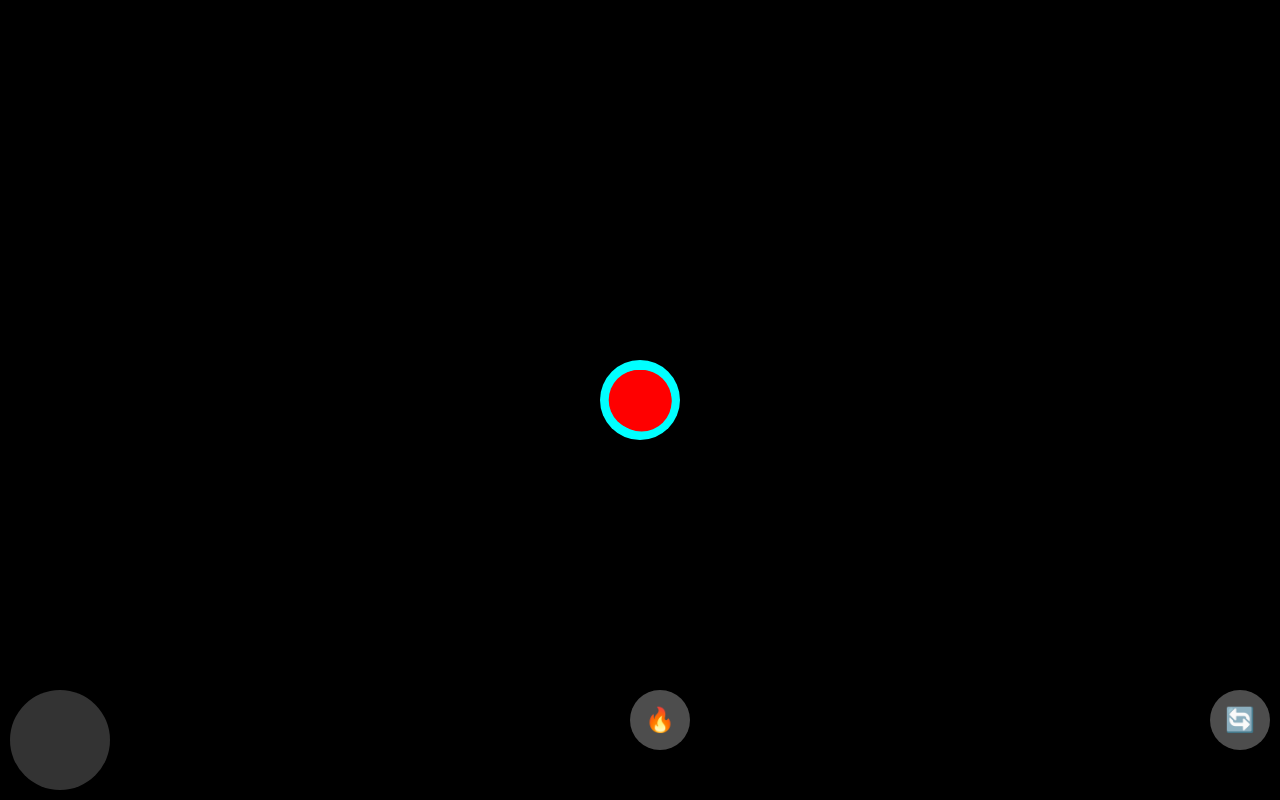
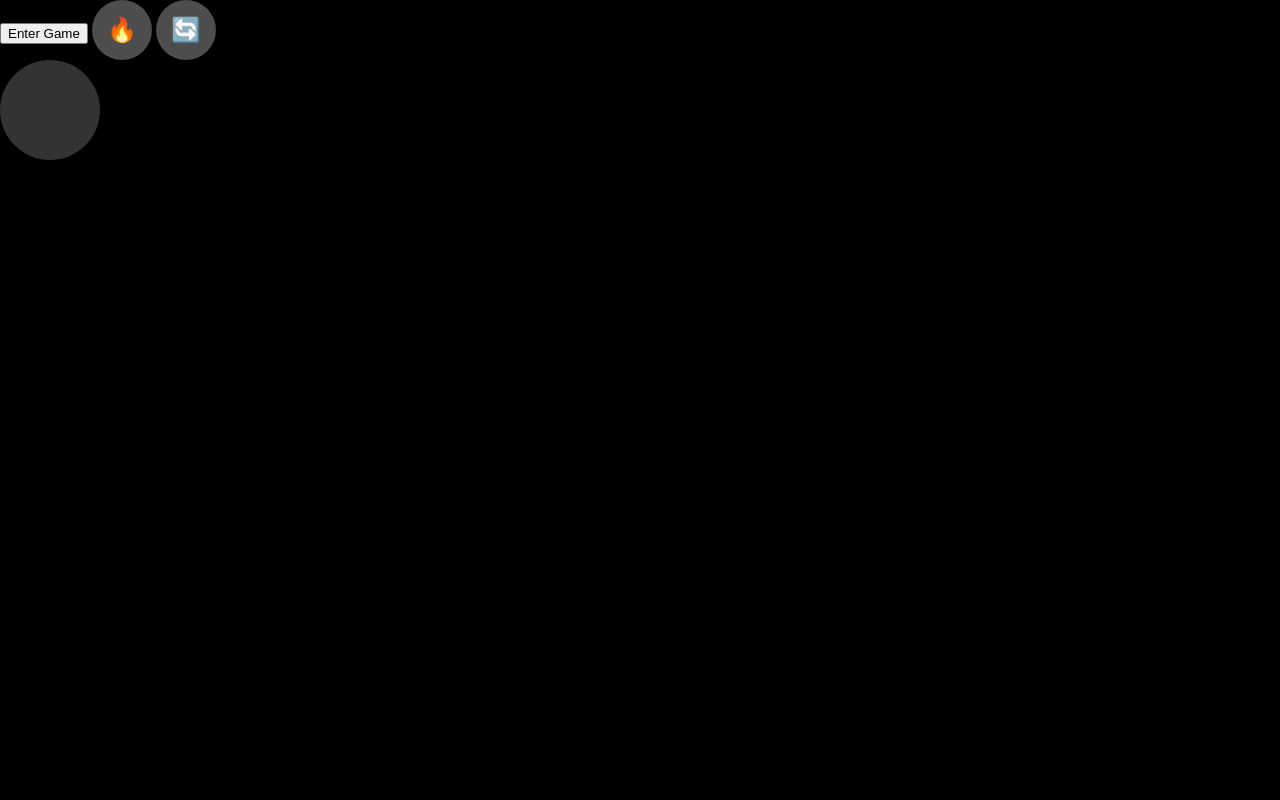
Before and after one commit to mathpunch/shiny-chainsaw, a plain HTML site: page index.html in a window 1280 px wide. Drawn offline with nearby package versions, Linux system fonts and the light colour scheme.

Commit message:
Update index.html

```diff
--- a/index.html
+++ b/index.html
@@ -7,12 +7,13 @@
   <link rel="stylesheet" href="styles.css" />
 </head>
 <body>
-  <canvas id="gameCanvas"></canvas>
-  <div id="controls">
-    <div id="joystick"></div>
+  <div id="overlay">
+    <button id="startBtn">Enter Game</button>
     <button id="fireBtn">🔥</button>
     <button id="reloadBtn">🔄</button>
+    <div id="joystick"></div>
   </div>
+  <script src="https://cdn.jsdelivr.net/npm/three@0.152.2/build/three.min.js"></script>
   <script src="game.js"></script>
 </body>
 </html>
```
